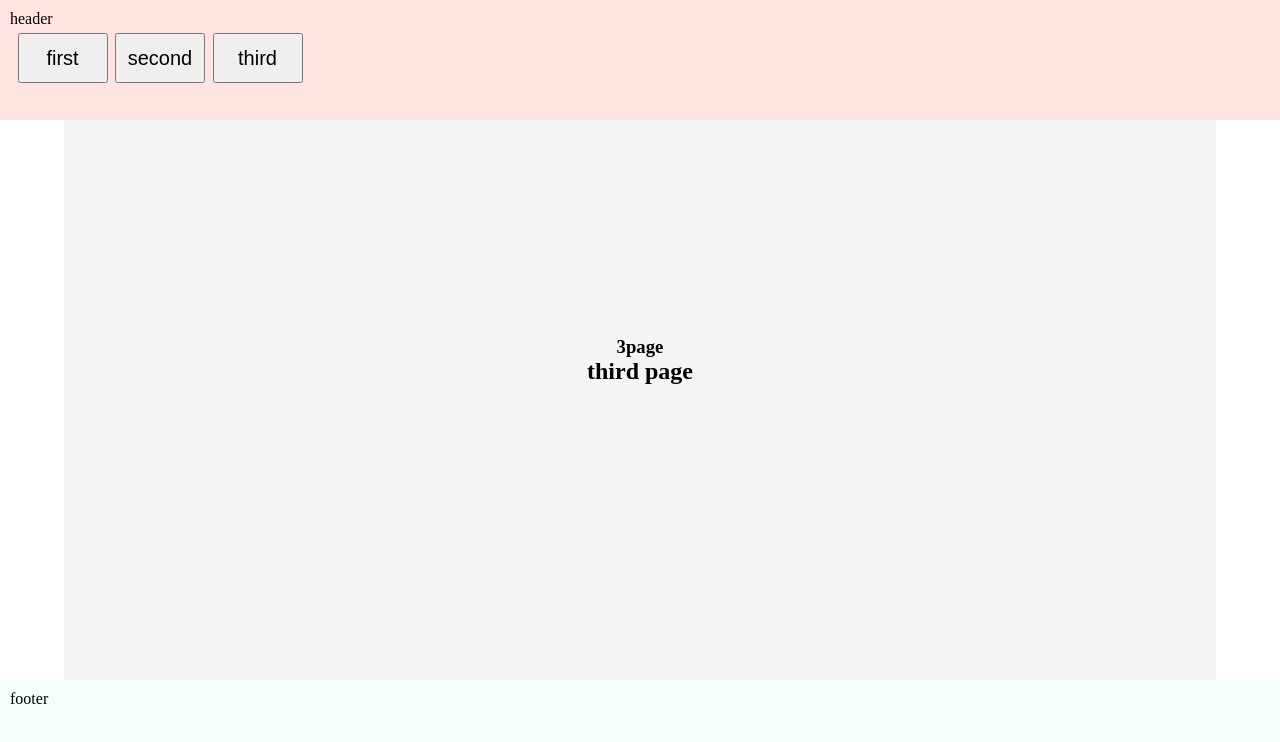
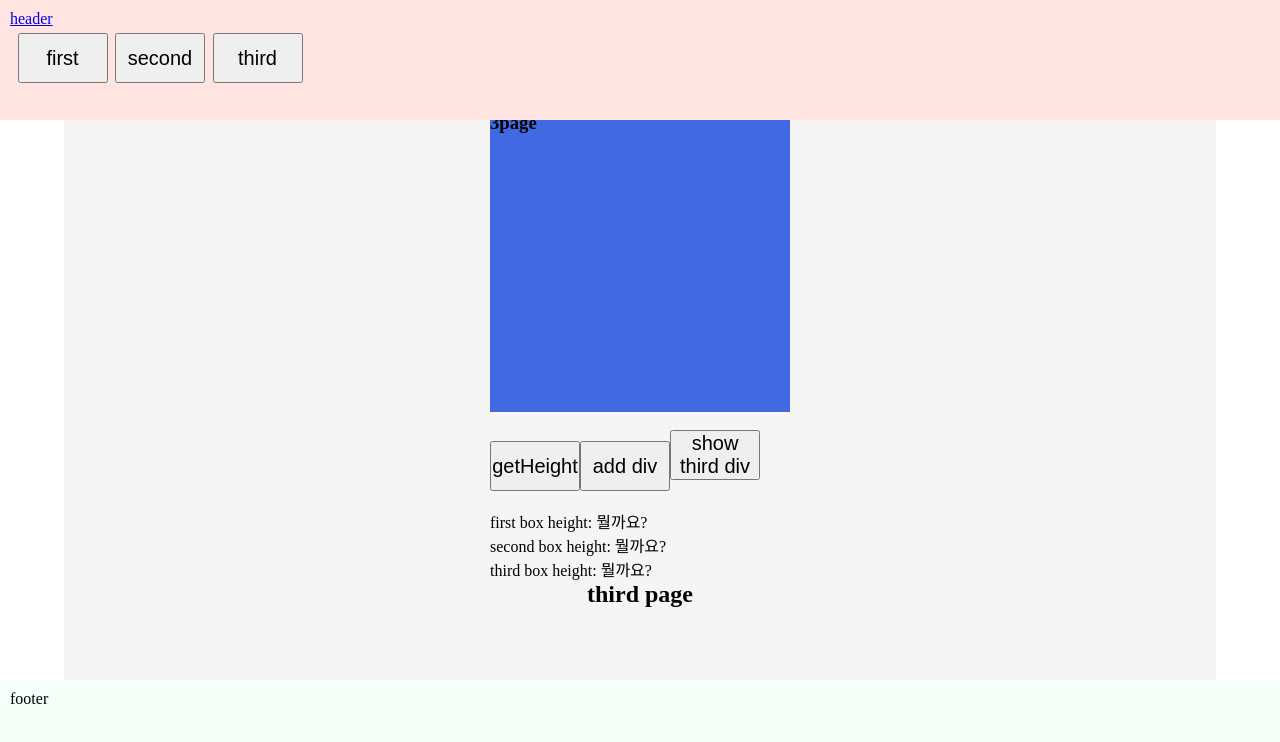
Before and after one commit to ryuwisdom/vue_crush, a Vue app: page /third in a window 1280 px wide. Shown: the top 742 px of the page. Built offline with nearby package versions, Linux system fonts and the light colour scheme.

Commit message:
add mixin/filter/refs/nextTick

```diff
--- a/src/App.vue
+++ b/src/App.vue
@@ -1,9 +1,9 @@
 <template>
   <div class="app-container">
     <default-layout @button="move">
-      <keep-alive>
+<!--      <keep-alive>-->
         <router-view></router-view>
-      </keep-alive>
+<!--      </keep-alive>-->
       <h2>{{ now }} page</h2>
     </default-layout>
   </div>
--- a/src/DefaultLayout/index.vue
+++ b/src/DefaultLayout/index.vue
@@ -1,7 +1,7 @@
 <template>
   <div class="default-container">
     <header class="header-container">
-      <div>header</div>
+      <router-link to="/">header</router-link>
       <div class="button-box">
         <button v-for="btn in buttons" :key="btn" @click="click(btn)">{{ btn }}</button>
       </div>
--- a/src/pages/First/index.vue
+++ b/src/pages/First/index.vue
@@ -31,7 +31,7 @@ export default {
 }
 </script>
 
-<style>
+<style scoped>
 .component-container {
   width: 100%;
   height: 50vh;
--- a/src/pages/Second/index.vue
+++ b/src/pages/Second/index.vue
@@ -1,7 +1,7 @@
 <template>
   <div class="component-container">
     <br>
-    <div v-for="number in 100" :key="number">
+    <div v-for="number in 2" :key="number">
       <component :number="number" :is="numberComponent(number)">
       </component>
     </div>
@@ -18,6 +18,30 @@ export default {
       return number % 2 === 0 ? Even : Odd
     }
   },
+  beforeCreate() {
+    console.log('mom - beforeCreate')
+  },
+  created() {
+    console.log('mom - created')
+  },
+  beforeMount() {
+    console.log('mom - beforeMount')
+  },
+  mounted() {
+    console.log('mom - mounted')
+  },
+  beforeUpdate() {
+    console.log('mom - beforeUpdate')
+  },
+  updated() {
+    console.log('mom - updated')
+  },
+  beforeDestroy() {
+    console.log('mom - beforeDestroy')
+  },
+  destroyed() {
+    console.log('mom - destroy')
+  }
 }
 </script>
 
--- /dev/null
+++ b/src/pages/Second/mixins.js
@@ -0,0 +1,19 @@
+export default {
+    mounted() {
+        console.log('mixin - mounted ')
+    },
+    methods: {
+        click(name) {
+            window.alert(name)
+        }
+    },
+    filters: {
+        separateNum: function (number) {
+            if (number % 2 !== 0) {
+                return number
+            } else {
+                return number
+            }
+        }
+    }
+}
--- a/src/pages/Second/numbers/Even.vue
+++ b/src/pages/Second/numbers/Even.vue
@@ -1,12 +1,43 @@
 <template>
   <div class="even-box">
-    <h3>even {{ number }}</h3>
+    <h3 @click="click(name)"> {{ name }} {{ number | separateNum }}</h3>
   </div>
 </template>
+<script>
+import mixins from '@/pages/Second/mixins.js';
 
-<script>
 export default {
   props: ['number'],
+  mixins: [mixins],
+  data() {
+    return {
+      name: 'even'
+    }
+  },
+  beforeCreate() {
+    console.log('child - beforeCreate')
+  },
+  created() {
+    console.log('child - created')
+  },
+  beforeMount() {
+    console.log('child - beforeMount')
+  },
+  mounted() {
+    console.log('child - mounted')
+  },
+  beforeUpdate() {
+    console.log('child - beforeUpdate')
+  },
+  updated() {
+    console.log('child - updated')
+  },
+  beforeDestroy() {
+    console.log('child - beforeDestroy')
+  },
+  destroyed() {
+    console.log('child - destroy')
+  }
 }
 </script>
 
--- a/src/pages/Second/numbers/Odd.vue
+++ b/src/pages/Second/numbers/Odd.vue
@@ -1,14 +1,20 @@
 <template>
   <div class="odd-box">
-    <slot>
-      <h3>odd {{ number }}</h3>
-    </slot>
+    <h3 @click="click(name)">{{ name }} {{ number | separateNum }}</h3>
   </div>
 </template>
 
 <script>
+import mixins from '@/pages/Second/mixins.js';
+
 export default {
   props: ['number'],
+  mixins: [mixins],
+  data() {
+    return {
+      name: 'odd'
+    }
+  }
 }
 </script>
 
--- a/src/pages/Third/index.vue
+++ b/src/pages/Third/index.vue
@@ -1,11 +1,76 @@
 <template>
   <div>
-    <h3>3page</h3>
+    <div class="box" ref="boxSize">
+      <h3>3page</h3>
+    </div>
+    <div class="box2" v-if="isShow" ref="box2"></div>
+    <br>
+    <button @click="click">getHeight</button>
+    <button @click="click2">add div</button>
+    <button @click="click3">show third div</button>
+    <br>
+    <br>
+    <div ref="height">first box height: {{ height }}</div>
+    <div ref="height2">second box height: {{ height2 }}</div>
+    <div ref="height3">third box height: {{ height3 }}</div>
   </div>
 </template>
 
 <script>
+
+export default {
+
+  data() {
+    return {
+      height: '뭘까요?',
+      height2: '뭘까요?',
+      height3: '뭘까요?',
+      isShow: false,
+    }
+  },
+
+  methods: {
+
+    click() {
+      // 클릭하는 순간 box의 height가 600px로 변경, 변경된 크기로 출력
+      let box = this.$refs.boxSize
+      box.style.height = '600px'
+      this.$refs.height.innerText = `first box height: ${this.$refs.boxSize.clientHeight}px`
+    },
+    click2() {
+      //boxSize div아래에 div추가하기
+      let secondBox = document.createElement('div')
+      secondBox.style.height = '100px'
+      secondBox.style.width = '100px'
+      secondBox.style.backgroundColor = 'pink'
+      this.$refs.boxSize.appendChild(secondBox)
+      this.$refs.height2.innerText = `second box height: ${secondBox.style.height}`
+    },
+    click3() {
+      // click시 third박스가 보이고, 보여진 박스의 크기를 구해서 화면에 출력
+      this.isShow = true
+      this.$nextTick(() => {
+        this.$refs.height3.innerText = `third box height: ${this.$refs.box2.clientHeight}px`
+      })
+    }
+  },
+
+}
 </script>
 
 <style scoped>
+
+.box {
+  width: 300px;
+  height: 300px;
+  background-color: royalblue;
+}
+
+.box2 {
+  width: 100px;
+  height: 100px;
+  background-color: mediumspringgreen;
+}
+
+
 </style>
--- a/src/router.js
+++ b/src/router.js
@@ -1,7 +1,6 @@
 import Vue from 'vue';
 import VueRouter from 'vue-router'
 import App from '@/App'
-
 
 Vue.use(VueRouter)
 
```
